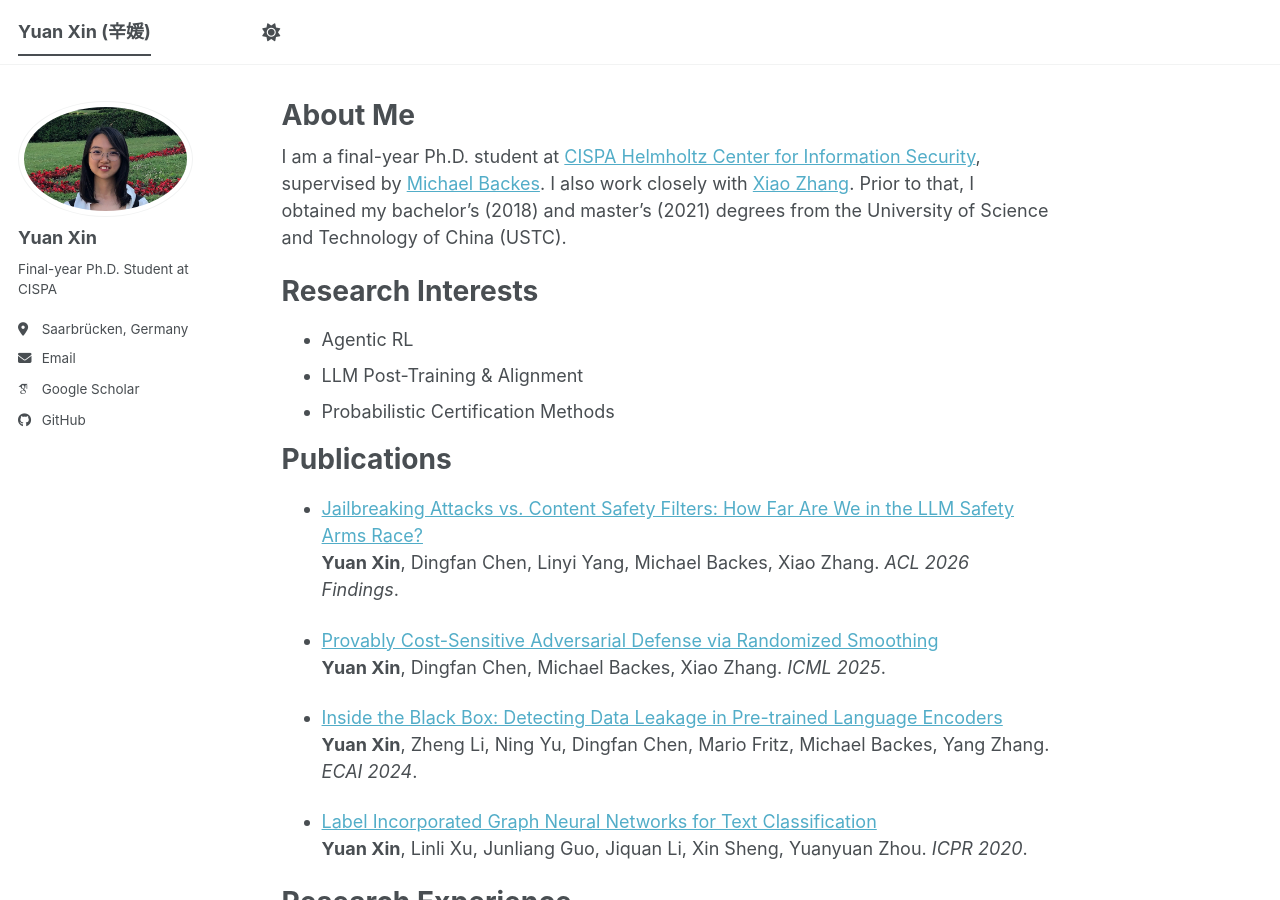
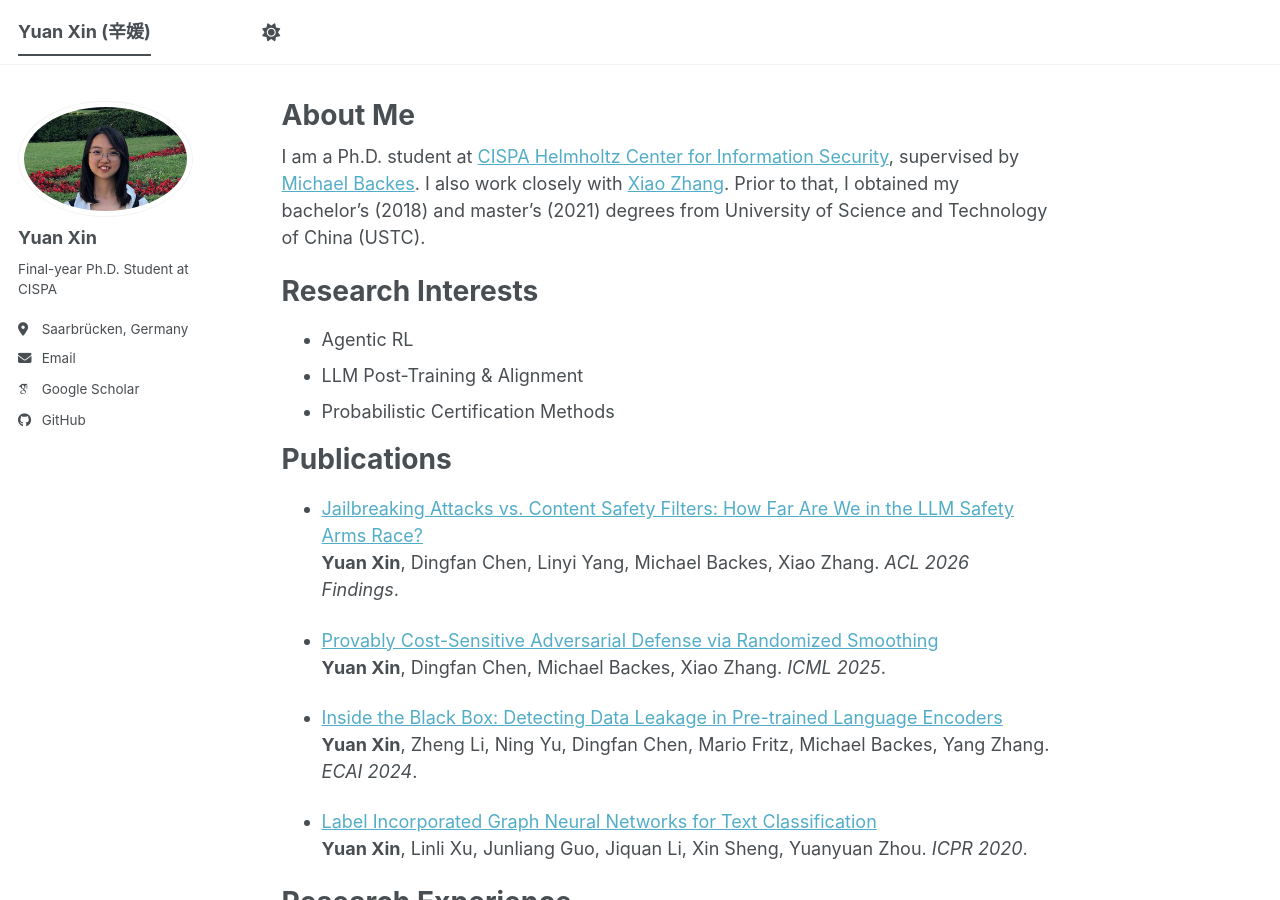
Before and after one commit to AppleXY/applexy.github.io, a Jekyll site: the page built from _pages/about.md, in a window 1280 px wide and 900 px high. Built offline with Jekyll 4.4.1, drawn with Linux system fonts in a browser that asks for light colours; some web fonts are replaced; a script bundle is joined from its source files by our own code; library files that are not in the unit come from our copies.

Commit message:
Update about.md

```diff
--- a/_pages/about.md
+++ b/_pages/about.md
@@ -8,7 +8,7 @@
   - /about.html
 ---
 
-I am a final-year Ph.D. student at [CISPA Helmholtz Center for Information Security](https://cispa.de/en), supervised by [Michael Backes](https://cispa.de/en/about/director-page). I also work closely with [Xiao Zhang](https://xiao-zhang.net/#featured). Prior to that, I obtained my bachelor's (2018) and master's (2021) degrees from the University of Science and Technology of China (USTC).
+I am a Ph.D. student at [CISPA Helmholtz Center for Information Security](https://cispa.de/en), supervised by [Michael Backes](https://cispa.de/en/about/director-page). I also work closely with [Xiao Zhang](https://xiao-zhang.net/#featured). Prior to that, I obtained my bachelor's (2018) and master's (2021) degrees from University of Science and Technology of China (USTC).
 
 # Research Interests
 
```
